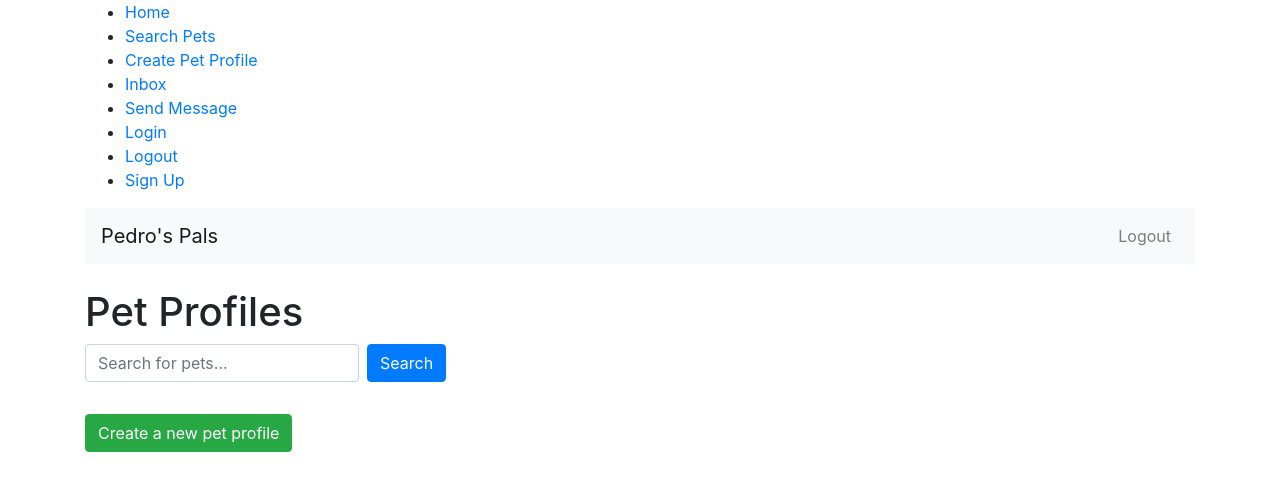
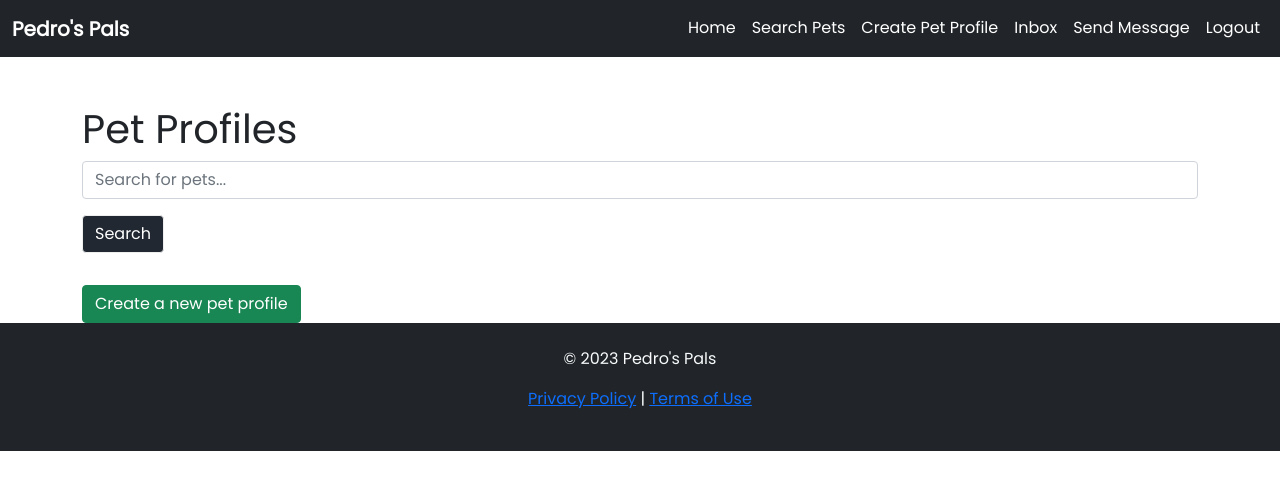
Before and after one commit to yassinefri/Pedro-s-Pals, a Django app: page / in a window 1280 px wide. Shown: the top 491 px of the page. Run offline with Django 5.2, Linux system fonts and the light colour scheme; the visitor is signed in with stand-in values (Sample User, id 1); some libraries are stand-ins or nearby versions.

Commit message:
front for beautyyyyyyyyy

```diff
--- a/myproject/myproject/settings.py
+++ b/myproject/myproject/settings.py
@@ -116,7 +116,8 @@
 # Static files (CSS, JavaScript, Images)
 # https://docs.djangoproject.com/en/5.0/howto/static-files/
 
-STATIC_URL = 'static/'
+STATIC_URL = '/static/'
+STATICFILES_DIRS = [BASE_DIR / 'static']
 
 # Default primary key field type
 # https://docs.djangoproject.com/en/5.0/ref/settings/#default-auto-field
--- a/myproject/pet_profiles/templates/pet_profiles/index.html
+++ b/myproject/pet_profiles/templates/pet_profiles/index.html
@@ -1,42 +1,15 @@
-<!DOCTYPE html>
-<html lang="en">
-<head>
-    <meta charset="UTF-8">
-    <title>Pet Profiles</title>
-    <link rel="stylesheet" href="https://stackpath.bootstrapcdn.com/bootstrap/4.5.2/css/bootstrap.min.css">
-</head>
-<body class="container">
-    {% include 'navbar.html' %}
-    <nav class="navbar navbar-expand-lg navbar-light bg-light mb-4">
-        <a class="navbar-brand" href="#">Pedro's Pals</a>
-        <div class="collapse navbar-collapse">
-            <ul class="navbar-nav ml-auto">
-                {% if user.is_authenticated %}
-                    <li class="nav-item">
-                        <a class="nav-link" href="{% url 'logout' %}">Logout</a>
-                    </li>
-                {% else %}
-                    <li class="nav-item">
-                        <a class="nav-link" href="{% url 'login' %}">Login</a>
-                    </li>
-                {% endif %}
-            </ul>
-        </div>
-    </nav>
+{% extends 'base.html' %}
+{% block title %}Pet Profiles{% endblock %}
+{% block content %}
     <h1>Pet Profiles</h1>
-    <form method="GET" action="{% url 'pet_profiles:search' %}" class="form-inline mb-3">
-        <input type="text" name="q" class="form-control mr-2" placeholder="Search for pets...">
+    <form method="GET" action="{% url 'pet_profiles:search' %}">
+        <input type="text" name="q" class="form-control mb-3" placeholder="Search for pets...">
         <button type="submit" class="btn btn-primary">Search</button>
     </form>
-    <ul class="list-group">
+    <ul class="list-group mt-3">
         {% for pet in pet_profiles %}
             <li class="list-group-item"><a href="{% url 'pet_profiles:detail' pet.id %}">{{ pet.name }}</a></li>
         {% endfor %}
     </ul>
-    {% if user.is_authenticated %}
-        <a href="{% url 'pet_profiles:create_pet_profile' %}" class="btn btn-success mt-3">Create a new pet profile</a>
-    {% else %}
-        <p><a href="{% url 'login' %}">Login</a> to create a new pet profile.</p>
-    {% endif %}
-</body>
-</html>
+    <a href="{% url 'pet_profiles:create_pet_profile' %}" class="btn btn-success mt-3">Create a new pet profile</a>
+{% endblock %}
--- /dev/null
+++ b/myproject/static/css/styles.css
@@ -0,0 +1,134 @@
+@import url('https://fonts.googleapis.com/css2?family=Poppins&display=swap');
+*{
+    margin: 0;
+    padding:0;
+    box-sizing: border-box;
+    font-family: 'Poppins', sans-serif;
+}
+
+nav{
+    width: 100%;
+    position: sticky;
+    left: 0;
+    top: 0;
+    box-shadow: 0px 5px 8px rgba(0, 0, 0, 0);
+    z-index: 10;
+}
+
+.navbar-brand{
+    font-weight: 600;
+}
+.nav-link{
+    color: white !important;
+    border-bottom: 1px solid transparent;
+}
+.nav-link:hover{
+    border-bottom: 1px solid white;
+}
+
+section{
+    width: 100%;
+    min-height: 100vh;
+}
+
+/* Home Section */
+#home{
+    width: 100%;
+    height: 100vh;
+    background: linear-gradient(rgba(0,0,0,0.4),rgba(0,0,0,0.6)),url(bg.png);
+    background-size: cover;
+    background-position: center;
+    background-repeat: no-repeat;
+    display: flex;
+    align-items: center;
+    color: white;
+    flex-direction: column ;
+}
+
+#home p{
+    position: absolute;
+    top: 50%;
+    font-size: 100px;
+    opacity: 0;
+    animation: text 3s ease-in-out;
+}
+
+#home p:nth-child(1){
+    animation-delay:0s;
+}
+
+#home p:nth-child(2){
+    animation-delay:3s;
+}
+
+#home p:nth-child(3){
+    animation-delay:6s;
+}
+
+#home p:nth-child(4){
+    animation-delay:9s;
+}
+
+@keyframes text{
+    50%{
+        opacity: 1;
+    }
+    100%{
+        opacity: 0;
+    }
+}
+
+#home span{
+    color: yellow;
+}
+
+
+@media screen and (max-width:576px){
+    #home p{
+        font-size: 80px;
+    }
+}
+
+/* Project Section */
+#project{
+    padding-top: 5%;
+    background: rgba(34, 40, 49, 1);
+    color: black;
+}
+#project h2{
+       color: white;
+}
+
+.project-container {
+    padding: 20px;
+    background-color: rgba(34, 40, 49, 1); /* Light grey background */
+}
+.project-card {
+    transition: transform .2s; /* Animation for hover effect */
+}
+.project-card:hover {
+    transform: scale(1.05); /* Slightly enlarge cards on hover */
+}
+
+
+/* Contact Section */
+
+#contact{
+    padding-top: 7%;
+    background-color: rgba(34, 40, 49, 1);
+
+}
+#contact iframe{
+    box-shadow: 15px 20px 10px rgba(238, 238, 238, 1);
+}
+
+.btn-primary {
+    color: #fff;
+    background-color: rgba(34, 40, 49, 1) !important;
+    border-color: rgba(238, 238, 238, 1) !important;
+}
+
+i {
+    color: rgba(34, 40, 49, 1) !important;
+    text-decoration: underline;
+}
--- /dev/null
+++ b/myproject/templates/base.html
@@ -0,0 +1,68 @@
+<!DOCTYPE html>
+<html lang="en">
+<head>
+    {% load static %} <!-- Ajoutez cette ligne -->
+    <meta charset="UTF-8">
+    <meta name="viewport" content="width=device-width, initial-scale=1.0">
+    <title>{% block title %}Pedro's Pals{% endblock %}</title>
+    <link rel="stylesheet" href="{% static 'css/styles.css' %}">
+    <link href="https://cdn.jsdelivr.net/npm/bootstrap@5.0.2/dist/css/bootstrap.min.css" rel="stylesheet">
+    <link href="https://cdnjs.cloudflare.com/ajax/libs/font-awesome/5.15.1/css/all.min.css" rel="stylesheet">
+</head>
+<body>
+    <!-- NavBar -->
+    <nav class="navbar navbar-expand-lg navbar-dark bg-dark">
+        <div class="container-fluid">
+            <a class="navbar-brand" href="#">Pedro's Pals</a>
+            <button class="navbar-toggler" type="button" data-bs-toggle="collapse" data-bs-target="#navbarNav" aria-controls="navbarNav" aria-expanded="false" aria-label="Toggle navigation">
+                <span class="navbar-toggler-icon"></span>
+            </button>
+            <div class="collapse navbar-collapse" id="navbarNav">
+                <ul class="navbar-nav ms-auto mb-2 mb-lg-0">
+                    <li class="nav-item">
+                        <a class="nav-link" href="{% url 'home' %}">Home</a>
+                    </li>
+                    <li class="nav-item">
+                        <a class="nav-link" href="{% url 'pet_profiles:search' %}">Search Pets</a>
+                    </li>
+                    <li class="nav-item">
+                        <a class="nav-link" href="{% url 'pet_profiles:create_pet_profile' %}">Create Pet Profile</a>
+                    </li>
+                    <li class="nav-item">
+                        <a class="nav-link" href="{% url 'messaging:inbox' %}">Inbox</a>
+                    </li>
+                    <li class="nav-item">
+                        <a class="nav-link" href="{% url 'messaging:send_message' %}">Send Message</a>
+                    </li>
+                    {% if user.is_authenticated %}
+                    <li class="nav-item">
+                        <a class="nav-link" href="{% url 'logout' %}">Logout</a>
+                    </li>
+                    {% else %}
+                    <li class="nav-item">
+                        <a class="nav-link" href="{% url 'login' %}">Login</a>
+                    </li>
+                    <li class="nav-item">
+                        <a class="nav-link" href="{% url 'signup' %}">Sign Up</a>
+                    </li>
+                    {% endif %}
+                </ul>
+            </div>
+        </div>
+    </nav>
+
+    <!-- Main content -->
+    <div class="container mt-5">
+        {% block content %}{% endblock %}
+    </div>
+
+    <!-- Footer -->
+    <footer class="bg-dark text-light text-center py-4">
+        <p>&copy; 2023 Pedro's Pals</p>
+        <p><a href="#">Privacy Policy</a> | <a href="#">Terms of Use</a></p>
+    </footer>
+
+    <script src="https://cdn.jsdelivr.net/npm/@popperjs/core@2.9.2/dist/umd/popper.min.js"></script>
+    <script src="https://cdn.jsdelivr.net/npm/bootstrap@5.0.2/dist/js/bootstrap.min.js"></script>
+</body>
+</html>
--- a/myproject/templates/navbar.html
+++ /dev/null
@@ -1,12 +0,0 @@
-<nav>
-    <ul>
-        <li><a href="{% url 'home' %}">Home</a></li>
-        <li><a href="{% url 'pet_profiles:search' %}">Search Pets</a></li>
-        <li><a href="{% url 'pet_profiles:create_pet_profile' %}">Create Pet Profile</a></li>
-        <li><a href="{% url 'messaging:inbox' %}">Inbox</a></li>
-        <li><a href="{% url 'messaging:send_message' %}">Send Message</a></li>
-        <li><a href="{% url 'login' %}">Login</a></li>
-        <li><a href="{% url 'logout' %}">Logout</a></li>
-        <li><a href="{% url 'signup' %}">Sign Up</a></li>
-    </ul>
-</nav>
```
Also changed, not shown: myproject/messaging/templates/messaging/inbox.html (+8 -11 lines), myproject/messaging/templates/messaging/send_message.html (+6 -9 lines), myproject/pet_profiles/templates/pet_profiles/create_pet_profile.html (+6 -15 lines), myproject/pet_profiles/templates/pet_profiles/detail.html (+7 -16 lines), myproject/pet_profiles/templates/pet_profiles/search.html (+10 -18 lines), myproject/templates/home.html (+8 -11 lines), myproject/pet_photos/mqdefault_vMvZ4lq.jpg (added).
